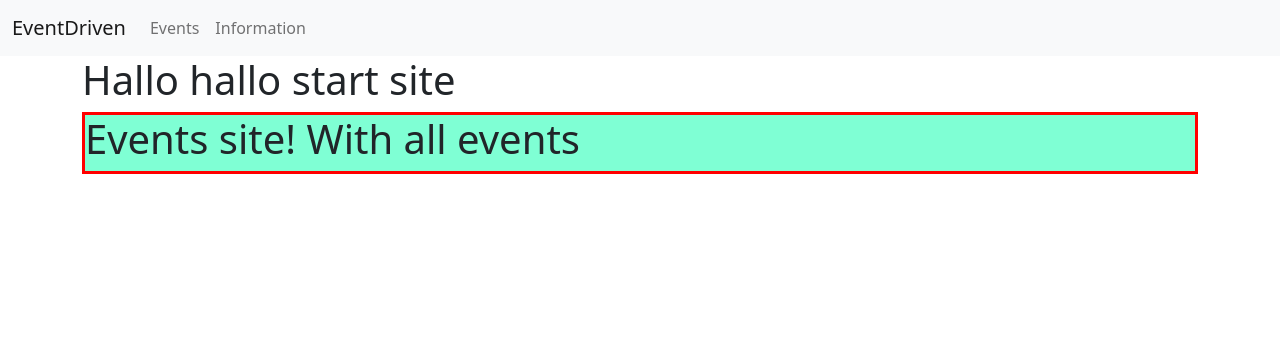
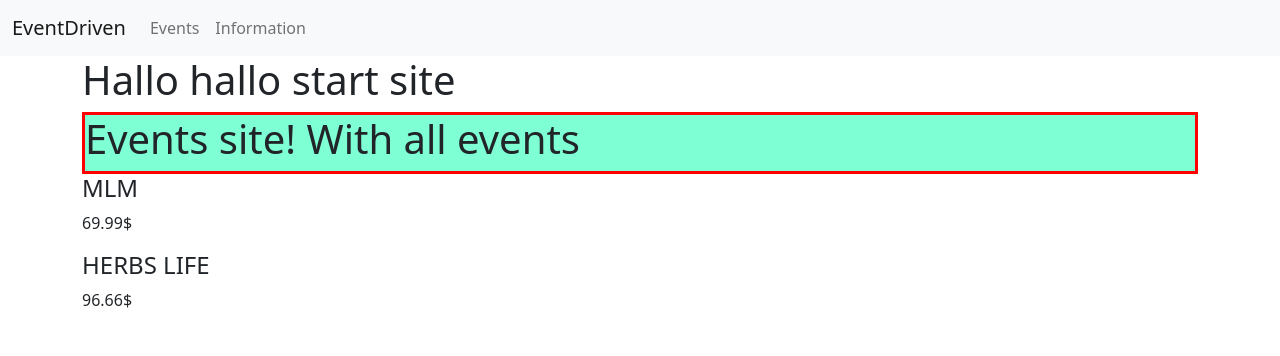
Before and after one commit to unnar19/EventDriven, a Django app: page / in a window 1280 px wide. Shown: the top 356 px of the page. Run offline with Django 4.2, Linux system fonts and the light colour scheme.

Commit message:
allt upp ad fyrirlestur 7

```diff
--- a/events/views.py
+++ b/events/views.py
@@ -1,5 +1,10 @@
 from django.shortcuts import render
+
+event = [
+    {'name': 'MLM', 'price': 69.99 },
+    {'name': 'HERBS LIFE', 'price': 96.66 }
+]
 
 # Create your views here.
 def index(request):
-    return render(request, 'events/index.html')
+    return render(request, 'events/index.html', context={'event': event })
--- a/templates/events/index.html
+++ b/templates/events/index.html
@@ -3,5 +3,11 @@
     <div class = "events">
         <h1> Events site! With all events</h1>
     </div>
+    {% for eve in event %}
+        <h4>{{ eve.name }}</h4>
+        <p>{{ eve.price }}$</p>
+
+    {% endfor %}
+
 
 {% endblock %}
```
